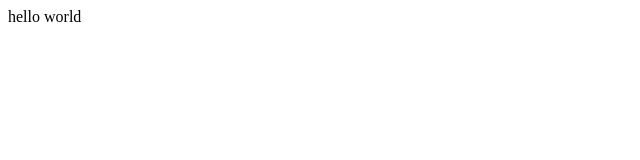
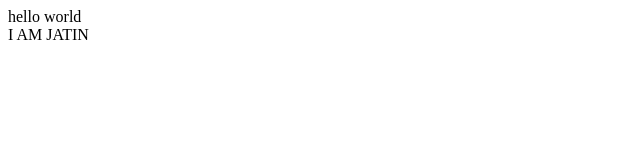
Before and after one commit to jatinnguptaa/jatin, a plain HTML site: page index.html in a window 1280 px wide. Shown: the full height of the page, 0-640 px from the left. Drawn offline with Linux system fonts and the light colour scheme.

Commit message:
learning

```diff
--- a/index.html
+++ b/index.html
@@ -1 +1 @@
-<p>hello world</p>
+<p>hello world <br>I AM JATIN</p>
--- /dev/null
+++ b/jatin.js
@@ -0,0 +1 @@
+console.log("HELLO WORLD") ;
```
Also changed, not shown: 1 other file.
